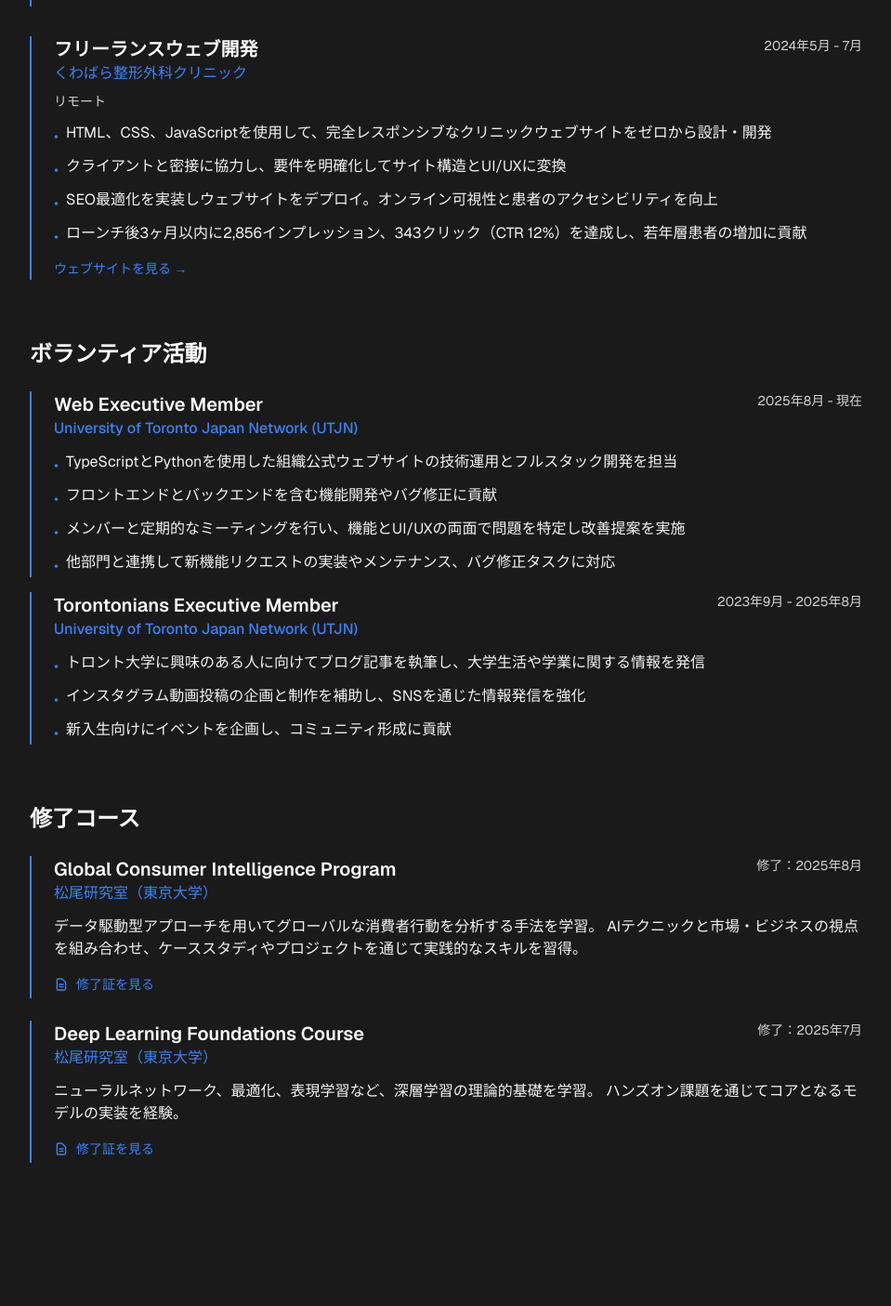
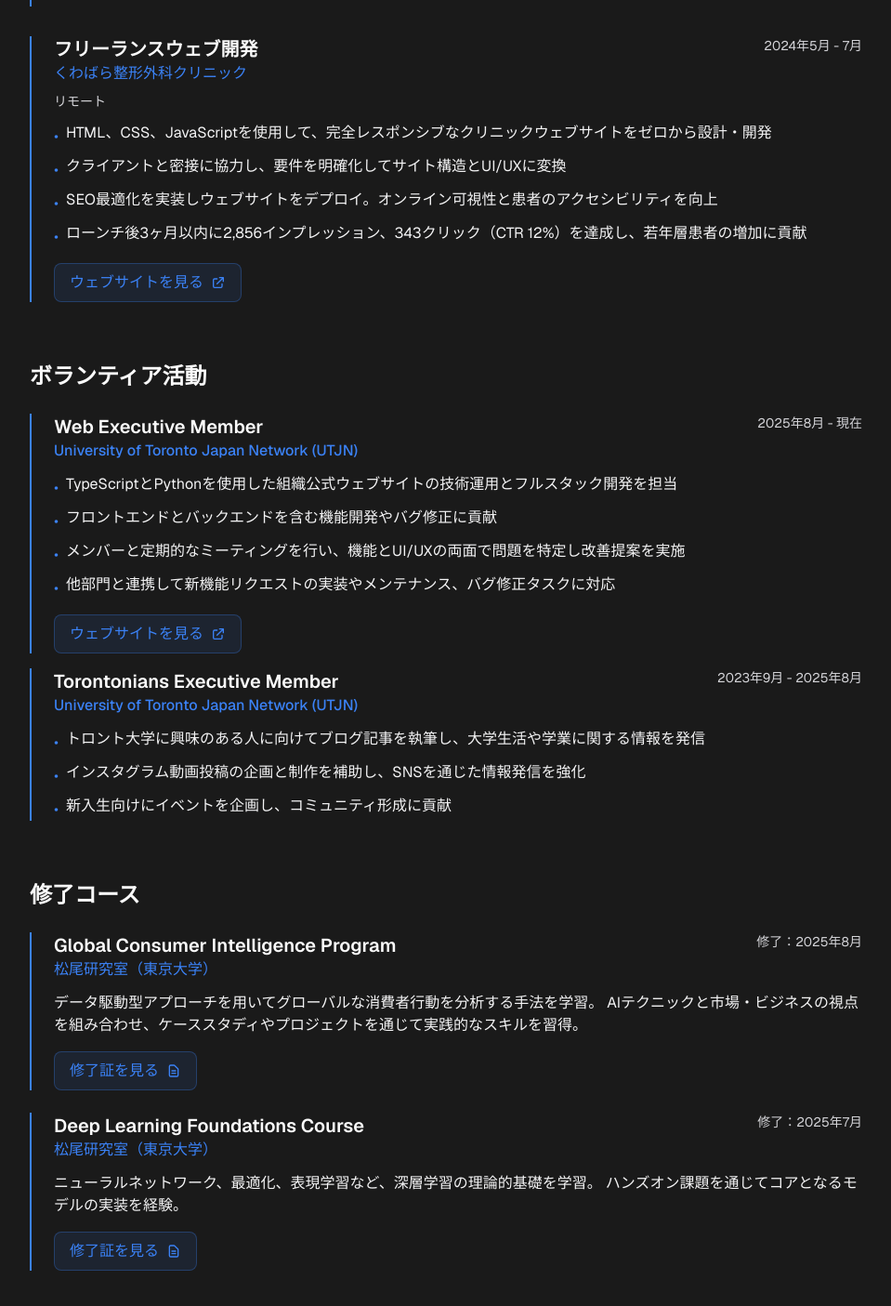
Before and after one commit to matsu641/my-portfolio, a Next.js app: page / in a window 1280 px wide. Shown: the part 1774-3179 px from the top of the page at 93% size, without its empty margins (160-1119 px from the left). Built offline with nearby package versions, Linux system fonts and the light colour scheme.

Commit message:
Improve button UI

```diff
--- a/components/About.tsx
+++ b/components/About.tsx
@@ -119,14 +119,19 @@ export default function About() {
                     <span>ローンチ後3ヶ月以内に2,856インプレッション、343クリック（CTR 12%）を達成し、若年層患者の増加に貢献</span>
                   </li>
                 </ul>
-                <a
+                <motion.a
                   href="https://kuwabara-ortho.jp"
                   target="_blank"
                   rel="noopener noreferrer"
-                  className="inline-block mt-3 text-accent hover:underline text-sm"
+                  whileHover={{ scale: 1.05 }}
+                  whileTap={{ scale: 0.95 }}
+                  className="inline-flex items-center gap-2 mt-4 px-4 py-2 bg-accent/10 hover:bg-accent/20 border border-accent/30 rounded-lg text-accent font-medium transition-all"
                 >
-                  ウェブサイトを見る →
-                </a>
+                  ウェブサイトを見る
+                  <svg xmlns="http://www.w3.org/2000/svg" className="h-4 w-4" fill="none" viewBox="0 0 24 24" stroke="currentColor">
+                    <path strokeLinecap="round" strokeLinejoin="round" strokeWidth={2} d="M10 6H6a2 2 0 00-2 2v10a2 2 0 002 2h10a2 2 0 002-2v-4M14 4h6m0 0v6m0-6L10 14" />
+                  </svg>
+                </motion.a>
               </div>
             </div>
           </motion.div>
@@ -161,6 +166,19 @@ export default function About() {
                     <span>他部門と連携して新機能リクエストの実装やメンテナンス、バグ修正タスクに対応</span>
                   </li>
                 </ul>
+                <motion.a
+                  href="https://uoftjn.com/"
+                  target="_blank"
+                  rel="noopener noreferrer"
+                  whileHover={{ scale: 1.05 }}
+                  whileTap={{ scale: 0.95 }}
+                  className="inline-flex items-center gap-2 mt-4 px-4 py-2 bg-accent/10 hover:bg-accent/20 border border-accent/30 rounded-lg text-accent font-medium transition-all"
+                >
+                  ウェブサイトを見る
+                  <svg xmlns="http://www.w3.org/2000/svg" className="h-4 w-4" fill="none" viewBox="0 0 24 24" stroke="currentColor">
+                    <path strokeLinecap="round" strokeLinejoin="round" strokeWidth={2} d="M10 6H6a2 2 0 00-2 2v10a2 2 0 002 2h10a2 2 0 002-2v-4M14 4h6m0 0v6m0-6L10 14" />
+                  </svg>
+                </motion.a>
               </div>
 
               <div className="border-l-2 border-accent pl-6">
@@ -206,17 +224,19 @@ export default function About() {
                   データ駆動型アプローチを用いてグローバルな消費者行動を分析する手法を学習。
                   AIテクニックと市場・ビジネスの視点を組み合わせ、ケーススタディやプロジェクトを通じて実践的なスキルを習得。
                 </p>
-                <a
+                <motion.a
                   href="/certificates/gci-certificate.pdf"
                   target="_blank"
                   rel="noopener noreferrer"
-                  className="inline-flex items-center gap-2 text-accent hover:underline text-sm mt-4"
+                  whileHover={{ scale: 1.05 }}
+                  whileTap={{ scale: 0.95 }}
+                  className="inline-flex items-center gap-2 mt-4 px-4 py-2 bg-accent/10 hover:bg-accent/20 border border-accent/30 rounded-lg text-accent font-medium transition-all"
                 >
-                  <svg className="w-4 h-4" fill="none" stroke="currentColor" viewBox="0 0 24 24">
+                  修了証を見る
+                  <svg xmlns="http://www.w3.org/2000/svg" className="h-4 w-4" fill="none" viewBox="0 0 24 24" stroke="currentColor">
                     <path strokeLinecap="round" strokeLinejoin="round" strokeWidth={2} d="M9 12h6m-6 4h6m2 5H7a2 2 0 01-2-2V5a2 2 0 012-2h5.586a1 1 0 01.707.293l5.414 5.414a1 1 0 01.293.707V19a2 2 0 01-2 2z" />
                   </svg>
-                  修了証を見る
-                </a>
+                </motion.a>
               </div>
 
               {/* Deep Learning Foundations */}
@@ -232,17 +252,19 @@ export default function About() {
                   ニューラルネットワーク、最適化、表現学習など、深層学習の理論的基礎を学習。
                   ハンズオン課題を通じてコアとなるモデルの実装を経験。
                 </p>
-                <a
+                <motion.a
                   href="/certificates/dl-foundations-certificate.pdf"
                   target="_blank"
                   rel="noopener noreferrer"
-                  className="inline-flex items-center gap-2 text-accent hover:underline text-sm mt-4"
+                  whileHover={{ scale: 1.05 }}
+                  whileTap={{ scale: 0.95 }}
+                  className="inline-flex items-center gap-2 mt-4 px-4 py-2 bg-accent/10 hover:bg-accent/20 border border-accent/30 rounded-lg text-accent font-medium transition-all"
                 >
-                  <svg className="w-4 h-4" fill="none" stroke="currentColor" viewBox="0 0 24 24">
+                  修了証を見る
+                  <svg xmlns="http://www.w3.org/2000/svg" className="h-4 w-4" fill="none" viewBox="0 0 24 24" stroke="currentColor">
                     <path strokeLinecap="round" strokeLinejoin="round" strokeWidth={2} d="M9 12h6m-6 4h6m2 5H7a2 2 0 01-2-2V5a2 2 0 012-2h5.586a1 1 0 01.707.293l5.414 5.414a1 1 0 01.293.707V19a2 2 0 01-2 2z" />
                   </svg>
-                  修了証を見る
-                </a>
+                </motion.a>
               </div>
             </div>
           </motion.div>
```
